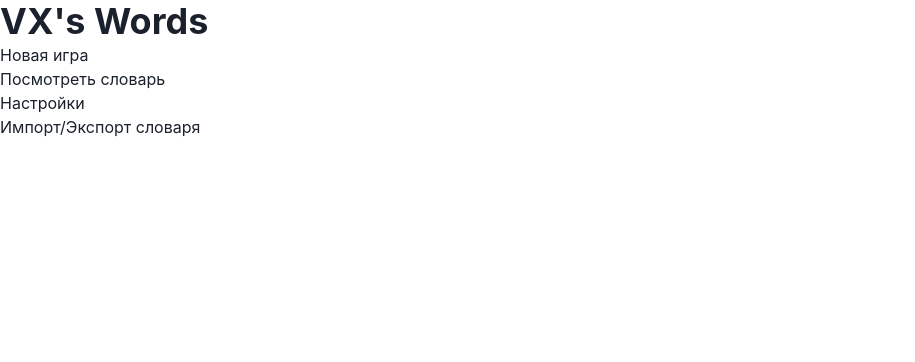
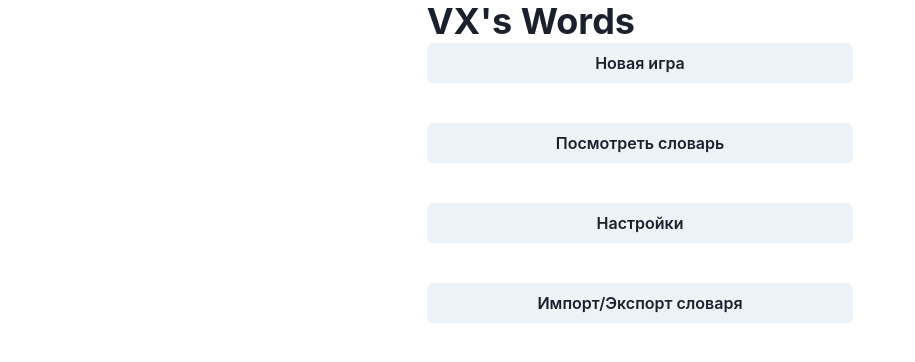
Before and after one commit to VADIMREX/VXs-Words, a React (Create React App) app in the folder vxs-words/: page / in a window 1280 px wide. Shown: the top 362 px of the page, without its empty margins (0-915 px from the left). Built offline with nearby package versions, Linux system fonts and the light colour scheme.

Commit message:
Migrationg to Chakra components

```diff
--- a/vxs-words/src/App.tsx
+++ b/vxs-words/src/App.tsx
@@ -1,6 +1,6 @@
 import { useState } from "react";
 
-import { Box, ChakraProvider, Heading } from "@chakra-ui/react";
+import { Box, ChakraProvider, Grid, GridItem, Heading } from "@chakra-ui/react";
 import { MainMenu } from "./Components/MainMenu";
 import { Game } from "./Components/Game";
 
@@ -18,11 +18,15 @@ function App() {
 
   return (
     <ChakraProvider>
-      <Box>
-        <Heading>VX's Words</Heading>
-        {"mainMenu" === gameState ? (<MainMenu onNewGameClick={onNewGameClick} />) :
-          (<Game onBackClick={onBackClick} />)}
-      </Box>
+      <Grid templateColumns='repeat(3, 1fr)'>
+        <GridItem />
+        <GridItem>
+          <Heading>VX's Words</Heading>
+          {"mainMenu" === gameState ? (<MainMenu onNewGameClick={onNewGameClick} />) :
+            (<Game onBackClick={onBackClick} />)}
+        </GridItem>
+        <GridItem />
+      </Grid>
     </ChakraProvider>
   )
 }
--- a/vxs-words/src/Components/Game.tsx
+++ b/vxs-words/src/Components/Game.tsx
@@ -1,3 +1,4 @@
+import { Button } from "@chakra-ui/react";
 import { ChangeEvent, PropsWithChildren, useState } from "react";
 import WordsManager from "../libs/WordsManager";
 import { WordInfo, WordsTable } from "./WordsTable";
@@ -53,21 +54,21 @@ export function Game(props: { onBackClick: () => void }) {
         return (
             <div className="menuContainer">
                 {props.children}
-                <button className="menuButton" onClick={onBackClick}>в главное меню</button><br />
-                Случайные слова <button onClick={onRefreshRandom}>🗘</button><br />
+                <Button onClick={onBackClick}>в главное меню</Button><br />
+                Случайные слова <Button onClick={onRefreshRandom}>🗘</Button><br />
                 <table>
                     <tr>
-                        <td><button className="menuButton" onClick={() => selectWord(rndWord[0])}>{rndWord[0]}</button></td>
-                        <td><button className="menuButton" onClick={() => selectWord(rndWord[1])}>{rndWord[1]}</button></td>
+                        <td><Button onClick={() => selectWord(rndWord[0])}>{rndWord[0]}</Button></td>
+                        <td><Button onClick={() => selectWord(rndWord[1])}>{rndWord[1]}</Button></td>
                     </tr>
                     <tr>
-                        <td><button className="menuButton" onClick={() => selectWord(rndWord[2])}>{rndWord[2]}</button></td>
-                        <td><button className="menuButton" onClick={() => selectWord(rndWord[3])}>{rndWord[3]}</button></td>
+                        <td><Button onClick={() => selectWord(rndWord[2])}>{rndWord[2]}</Button></td>
+                        <td><Button onClick={() => selectWord(rndWord[3])}>{rndWord[3]}</Button></td>
                     </tr>
                 </table>
                 <input type="text" value={searchWord} onChange={onSearchWordChanged} />
                 <div>
-                    {findedWords.map((item) => (<button className="menuButton" onClick={() => selectWord(item)}>{item}</button>))}
+                    {findedWords.map((item) => (<Button onClick={() => selectWord(item)}>{item}</Button>))}
                 </div>
             </div>
         );
@@ -113,7 +114,7 @@ export function Game(props: { onBackClick: () => void }) {
                 if (props.onClick) props.onClick(props.position);
             }
             return (
-                <button onClick={onClick} disabled={!props.enabled}>{props.char}</button>
+                <Button onClick={onClick} disabled={!props.enabled}>{props.char}</Button>
             )
         }
 
@@ -172,11 +173,11 @@ export function Game(props: { onBackClick: () => void }) {
 
         return (
             <div className="menuContainer">
-                <button className="menuButton" onClick={onGameOver.bind(null, { score, findedWords, word })}>Завершить</button><br />
+                <Button onClick={onGameOver.bind(null, { score, findedWords, word })}>Завершить</Button><br />
                 <h2>{word}</h2>
                 Очки: {Math.round(score * 100) / 100} {0 === score ? "" : (<span className={dScore > 0 ? "positive" : "negative"}>{dScore > 0 ? "+" : ""}{Math.round(dScore * 100) / 100}</span>)}<br />
                 {newWord.map((l, i) => (<Letter char={l.char} position={i} enabled={" " !== l.char} onClick={onNewLetterClick} />))}&nbsp;
-                {0 !== newWord.length ? (<button onClick={onCheckWord}>⟰</button>) : null}
+                {0 !== newWord.length ? (<Button onClick={onCheckWord}>⟰</Button>) : null}
                 <br />
                 {letters.map((l, i) => (<Letter char={l.char} enabled={!l.isUsed} position={i} onClick={onLetterClick} />))}
                 <br />
--- a/vxs-words/src/Components/MainMenu.tsx
+++ b/vxs-words/src/Components/MainMenu.tsx
@@ -1,5 +1,5 @@
-import { Button, Textarea } from "@chakra-ui/react";
 import { useEffect, useState } from "react";
+import { Button, Textarea, VStack } from "@chakra-ui/react";
 import OnlineConnection from "../libs/OnlineConnection";
 import Profile from "../libs/Profile";
 import WordsManager from "../libs/WordsManager";
@@ -37,17 +37,17 @@ export function MainMenu(props: MainMenuProps) {
     /** базовое состояние меню */
     function DefaultMenu() {
         return (
-            <div className="menuContainer">
-                <button className="menuButton" onClick={onNewGameClick}>Новая игра</button> <br />
-                <button className="menuButton" onClick={() => setMenuState("dict")}>Посмотреть словарь</button> <br />
-                <button className="menuButton" onClick={() => setMenuState("opts")}>Настройки</button> <br />
-                <button className="menuButton" onClick={() => setMenuState("impexp")}>Импорт/Экспорт словаря</button><br />
+            <VStack spacing={4} align='stretch'>
+                <Button onClick={onNewGameClick}>Новая игра</Button> <br />
+                <Button onClick={() => setMenuState("dict")}>Посмотреть словарь</Button> <br />
+                <Button onClick={() => setMenuState("opts")}>Настройки</Button> <br />
+                <Button onClick={() => setMenuState("impexp")}>Импорт/Экспорт словаря</Button><br />
                 {
                     props && props.onBackClick ?
-                        (<button className="menuButton" onClick={onBackClick}>Назад</button>) :
+                        (<Button onClick={onBackClick}>Назад</Button>) :
                         (<br />)
                 }
-            </div>
+            </VStack>
         )
     }
 
@@ -102,7 +102,7 @@ export function MainMenu(props: MainMenuProps) {
         }
         return (
             <div className="menuContainer">
-                <Button className="menuButton" onClick={onBackToDefault}>Назад</Button><br />
+                <Button onClick={onBackToDefault}>Назад</Button><br />
                 <SaveLoadOnline />
                 <SaveLoadOffline />
             </div>
```
Also changed, not shown: vxs-words/src/Components/WordsTable.tsx (+1 -6 lines).
